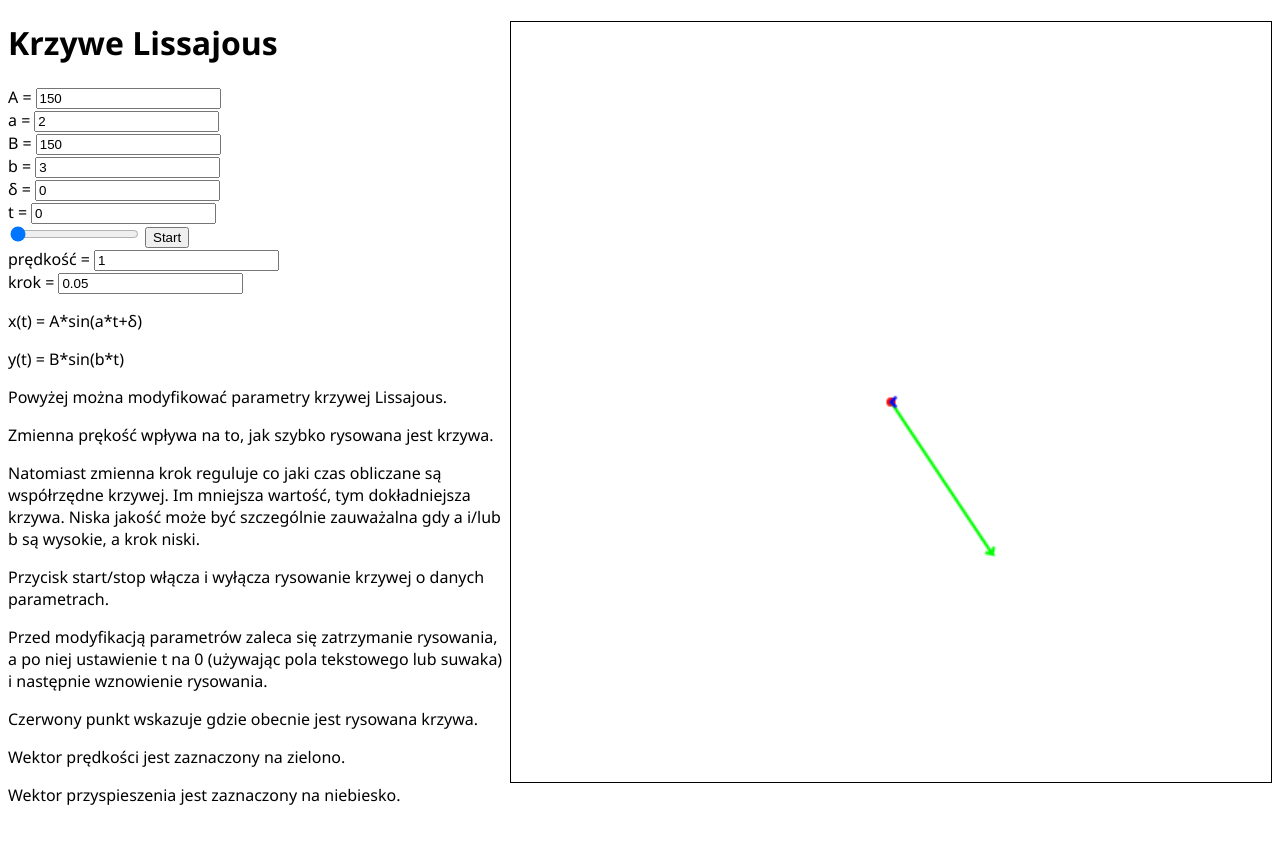
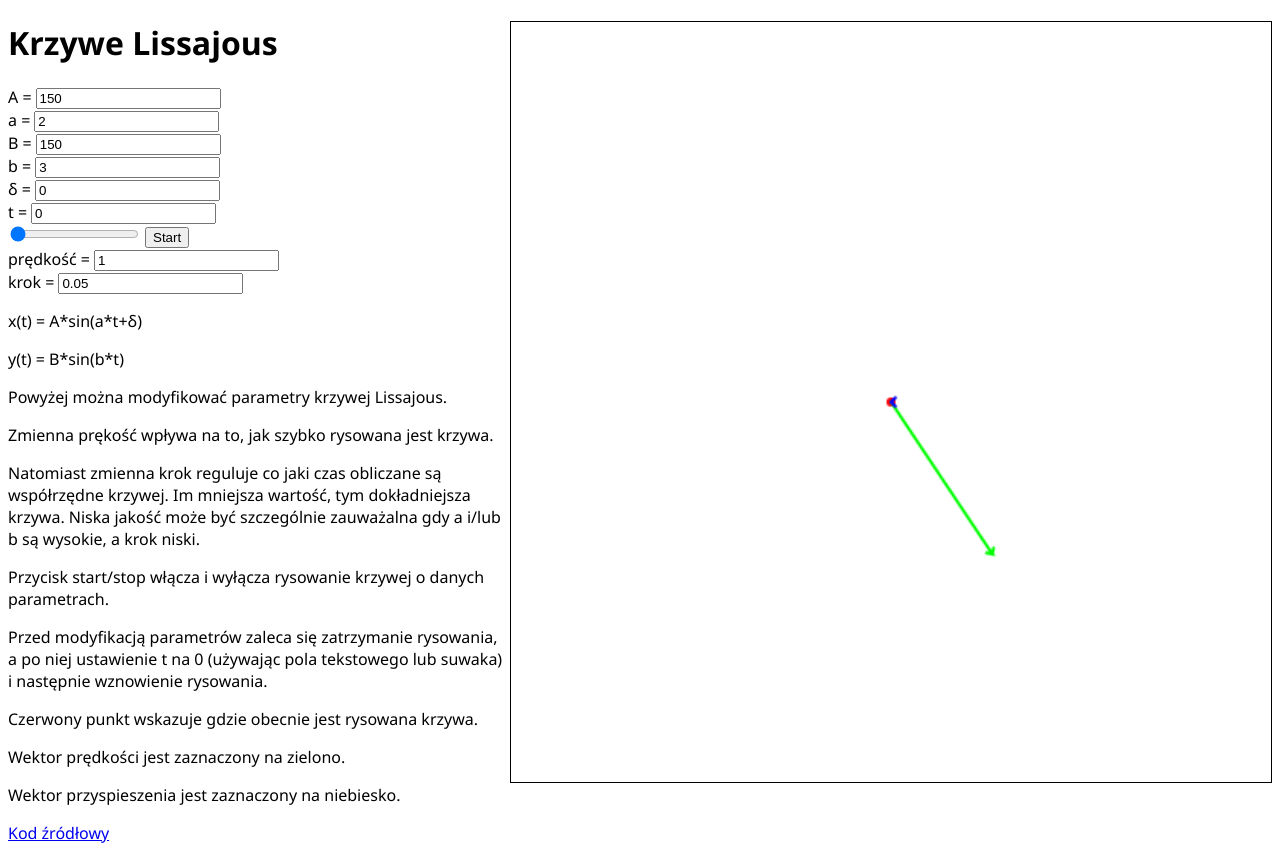
Before and after one commit to TK-A369/lissajous-curves, a SvelteKit app: page / in a window 1280 px wide. Before the commit the page ends 822 px from the top, so only its background shows below. Built offline with nearby package versions, Linux system fonts and the light colour scheme.

Commit message:
Add link to source code on GitHub

```diff
--- a/src/routes/+page.svelte
+++ b/src/routes/+page.svelte
@@ -278,6 +278,8 @@
 <p>Wektor prędkości jest zaznaczony na zielono.</p>
 <p>Wektor przyspieszenia jest zaznaczony na niebiesko.</p>
 
+<p><a href="https://github.com/TK-A369/lissajous-curves">Kod źródłowy</a></p>
+
 <style>
 	p,
 	h1,
```
